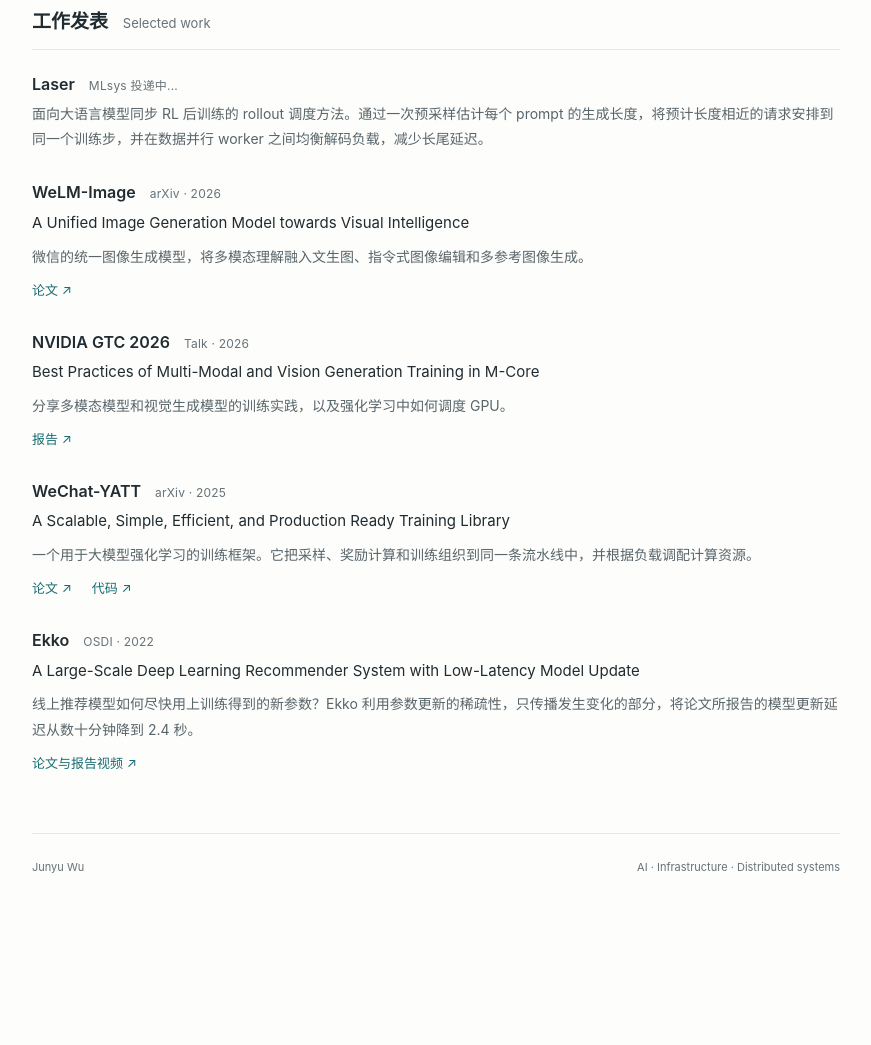
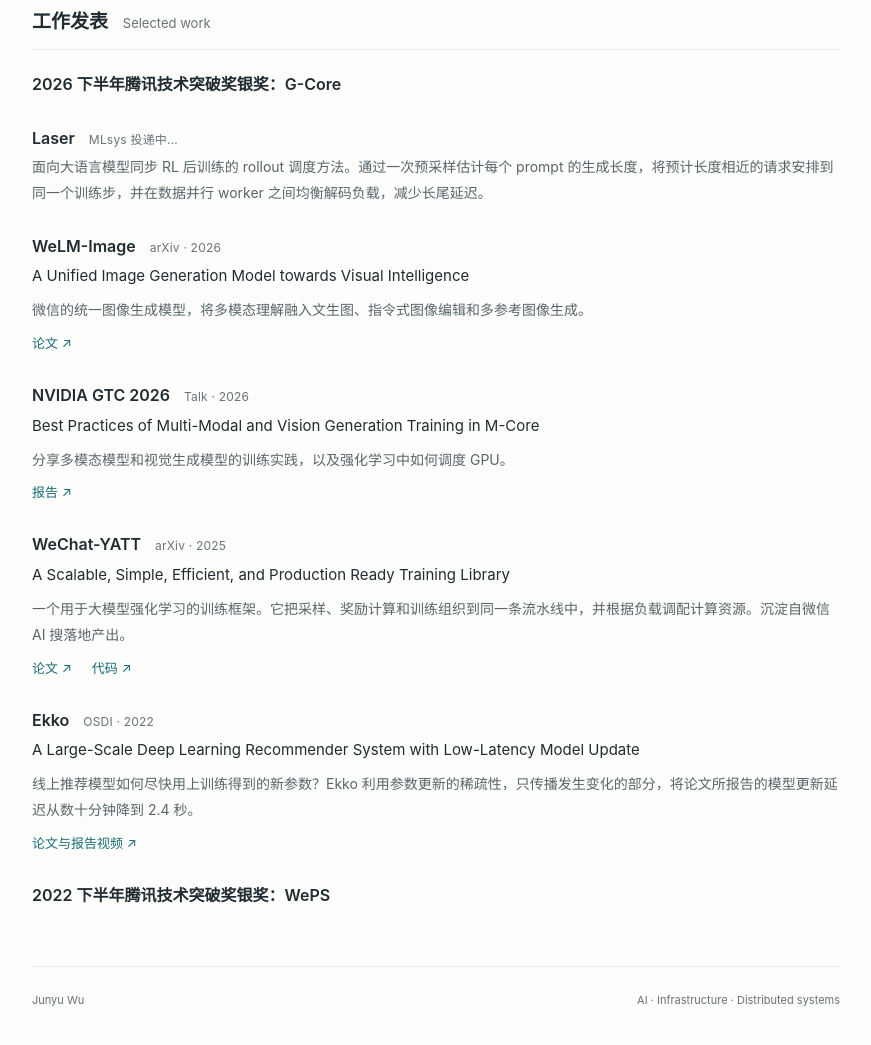
Before and after one commit to nrailg/nrailg.github.io, a plain HTML site: page about.html in a window 1280 px wide. Shown: the part 880-1925 px from the top of the page, without its empty margins (204-1075 px from the left). Before the commit the page ends 1792 px from the top, so only its background shows below. Drawn offline with Linux system fonts and the light colour scheme.

Commit message:
Add Tencent awards and WeChat-YATT origin

```diff
--- a/about.html
+++ b/about.html
@@ -51,6 +51,9 @@
       <section class="section publications" aria-labelledby="publications">
         <h2 id="publications">工作发表 <span lang="en">Selected work</span></h2>
         <article class="publication">
+          <div class="entry-heading"><h3>2026 下半年腾讯技术突破奖银奖：G-Core</h3></div>
+        </article>
+        <article class="publication">
           <div class="entry-heading"><h3>Laser</h3><span class="meta">MLsys 投递中...</span></div>
           <p>面向大语言模型同步 RL 后训练的 rollout 调度方法。通过一次预采样估计每个 prompt 的生成长度，将预计长度相近的请求安排到同一个训练步，并在数据并行 worker 之间均衡解码负载，减少长尾延迟。</p>
         </article>
@@ -69,7 +72,7 @@
         <article class="publication">
           <div class="entry-heading"><h3>WeChat-YATT</h3><span class="meta">arXiv · 2025</span></div>
           <p class="paper-title" lang="en">A Scalable, Simple, Efficient, and Production Ready Training Library</p>
-          <p>一个用于大模型强化学习的训练框架。它把采样、奖励计算和训练组织到同一条流水线中，并根据负载调配计算资源。</p>
+          <p>一个用于大模型强化学习的训练框架。它把采样、奖励计算和训练组织到同一条流水线中，并根据负载调配计算资源。沉淀自微信 AI 搜落地产出。</p>
           <p class="entry-links"><a href="https://arxiv.org/abs/2508.07970">论文 ↗</a><a href="https://github.com/Tencent/Wechat-YATT">代码 ↗</a></p>
         </article>
         <article class="publication">
@@ -78,6 +81,9 @@
           <p>线上推荐模型如何尽快用上训练得到的新参数？Ekko 利用参数更新的稀疏性，只传播发生变化的部分，将论文所报告的模型更新延迟从数十分钟降到 2.4 秒。</p>
           <p class="entry-links"><a href="https://www.usenix.org/conference/osdi22/presentation/sima">论文与报告视频 ↗</a></p>
         </article>
+        <article class="publication">
+          <div class="entry-heading"><h3>2022 下半年腾讯技术突破奖银奖：WePS</h3></div>
+        </article>
       </section>
     </main>
     <footer class="site-footer"><span>Junyu Wu</span><span>AI · Infrastructure · Distributed systems</span></footer>
```
